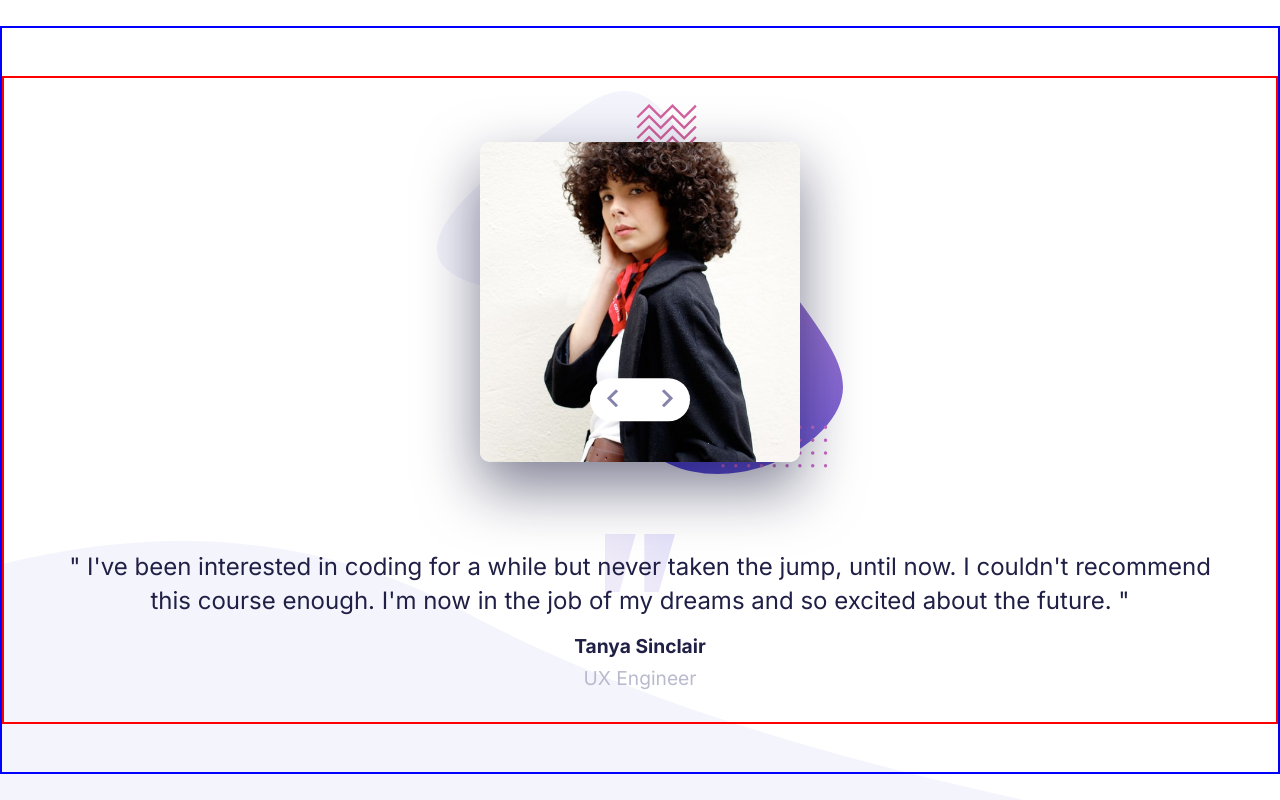
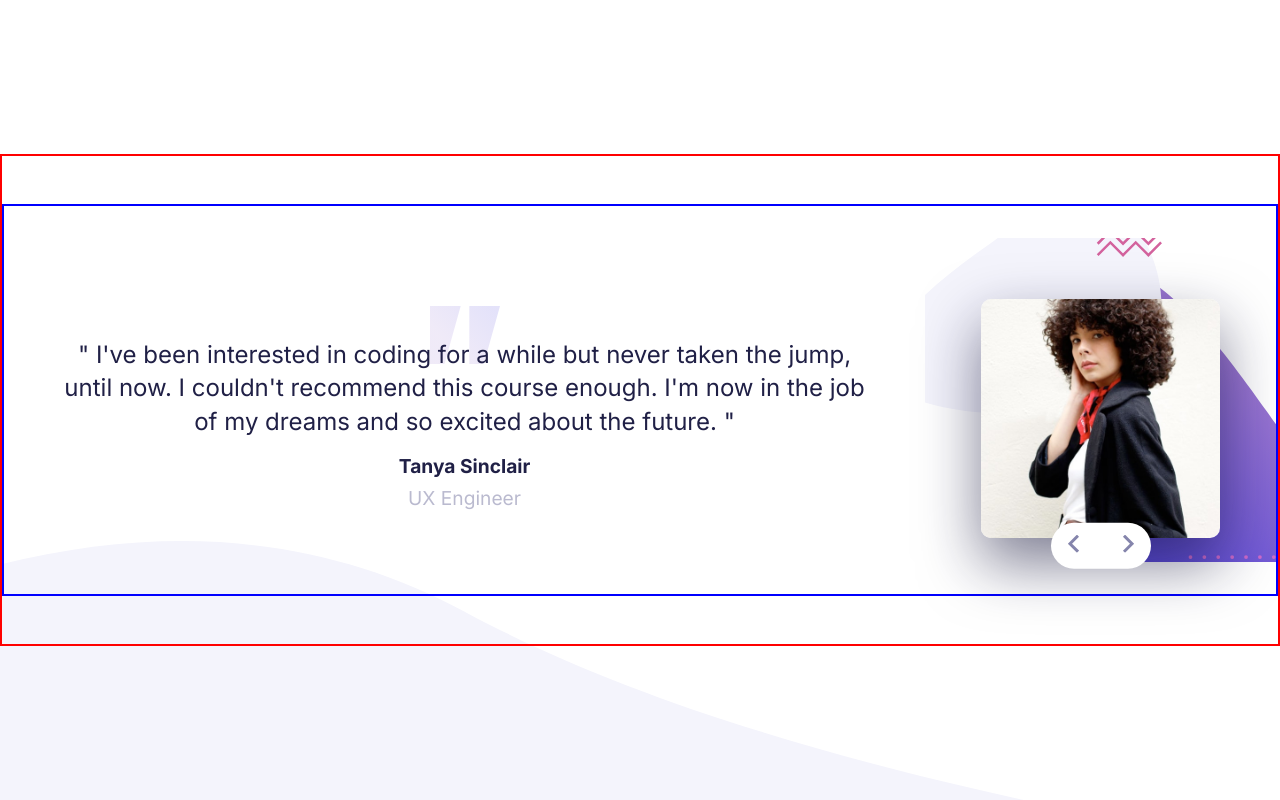
Before and after one commit to shekinahwebdev/CODING-BOOTCAMP-TESTIMONIALS, a React (Vite) app: page / in a window 1280 px wide. Built offline with nearby package versions, Linux system fonts and the light colour scheme; a web font is replaced by a local one.

Commit message:
Refactor CSS styles for testimonials, adjust layout, and enhance button interactions

```diff
--- a/src/App.css
+++ b/src/App.css
@@ -28,7 +28,7 @@ body {
 }
 
 .main_testimonial_app {
-  border: 2px solid blue;
+  /* border: 2px solid blue; */
   width: 100%;
   display: flex;
   flex-direction: column;
@@ -38,12 +38,12 @@ body {
 }
 
 .testimonials_section {
-  border: 2px solid red;
+  /* border: 2px solid red; */
   display: flex;
   flex-direction: column;
   align-items: center;
   justify-content: center;
-  padding: 0rem 0rem;
+  padding: 2rem 0rem;
 }
 
 .testimonial_card {
@@ -53,10 +53,11 @@ body {
   justify-content: center;
   background: url("../public/images/pattern-bg.svg");
   background-position: center;
-  background-size: 406px;
+  background-size: 440px;
   background-repeat: no-repeat;
   /* border: 2px solid yellow; */
-  padding: 4rem 2.7rem 1rem;
+  padding: 3.8rem 3.5rem 1rem;
+  position: relative;
 }
 
 .image_container {
@@ -64,9 +65,10 @@ body {
   /* border: 2px solid red; */
   border-radius: 10px;
 }
+
 .user_profile {
   /* border: 2px solid blue; */
-  max-width: 320px;
+  max-width: 330px;
   width: 100%;
   object-fit: cover;
   border-radius: 10px;
@@ -81,12 +83,11 @@ body {
   justify-content: space-between;
   width: 100px;
   background-color: white;
-  padding: 0.7rem 1rem;
+  padding: 0.8rem 1rem;
   gap: 1rem;
   border-radius: 30px;
-  cursor: pointer;
   position: absolute;
-  top: 50%;
+  top: 95%;
   left: 50%;
   transform: translate(-50%, -50%);
 }
@@ -95,6 +96,13 @@ body {
 .next_button {
   border: none;
   background-color: transparent;
+  cursor: pointer;
+}
+
+.prev_button:hover,
+.next_button:hover {
+  transform: scale(1.3);
+  transition: transform 0.3s ease-in-out;
 }
 
 .testimonial_info {
@@ -111,7 +119,7 @@ body {
   background-repeat: no-repeat;
   background-position: center top;
   background-size: 70px;
-  padding: 0rem 0rem 2rem;
+  padding: 1rem 0rem 2rem;
 }
 
 .testimonial_text {
@@ -134,3 +142,26 @@ body {
   margin-top: 0.5rem;
   /* font-size: 32px; */
 }
+
+@media screen and (min-width: 768px) {
+  body {
+    font-size: 32px;
+  }
+
+  .main_testimonial_app {
+    border: 2px solid red;
+    display: flex;
+    flex-direction: row;
+    align-items: center;
+    justify-content: center;
+  }
+
+  .testimonials_section {
+    width: 100%;
+    display: flex;
+    flex-direction: row-reverse;
+    align-items: center;
+    justify-content: center;
+    border: 2px solid blue;
+  }
+}
```
